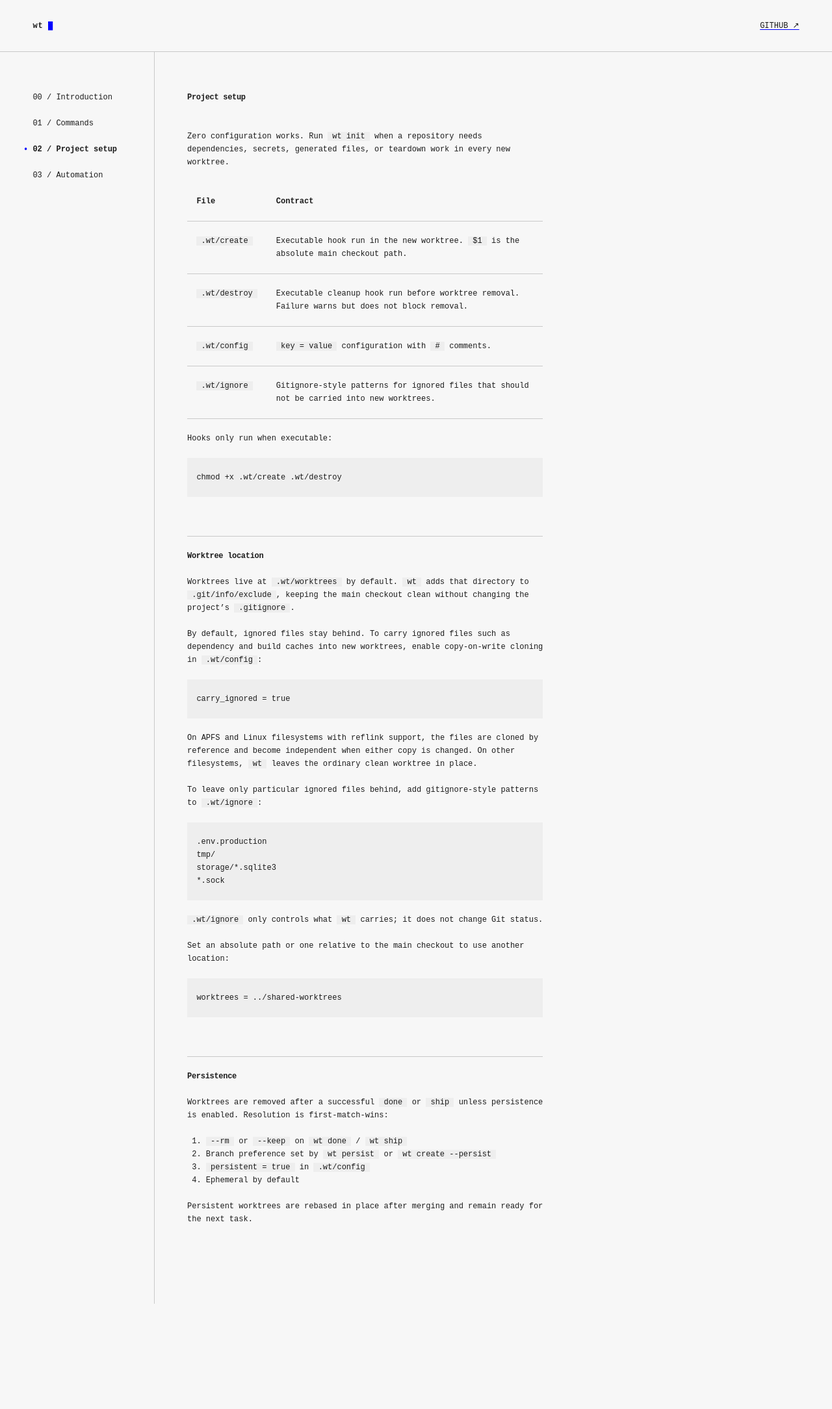
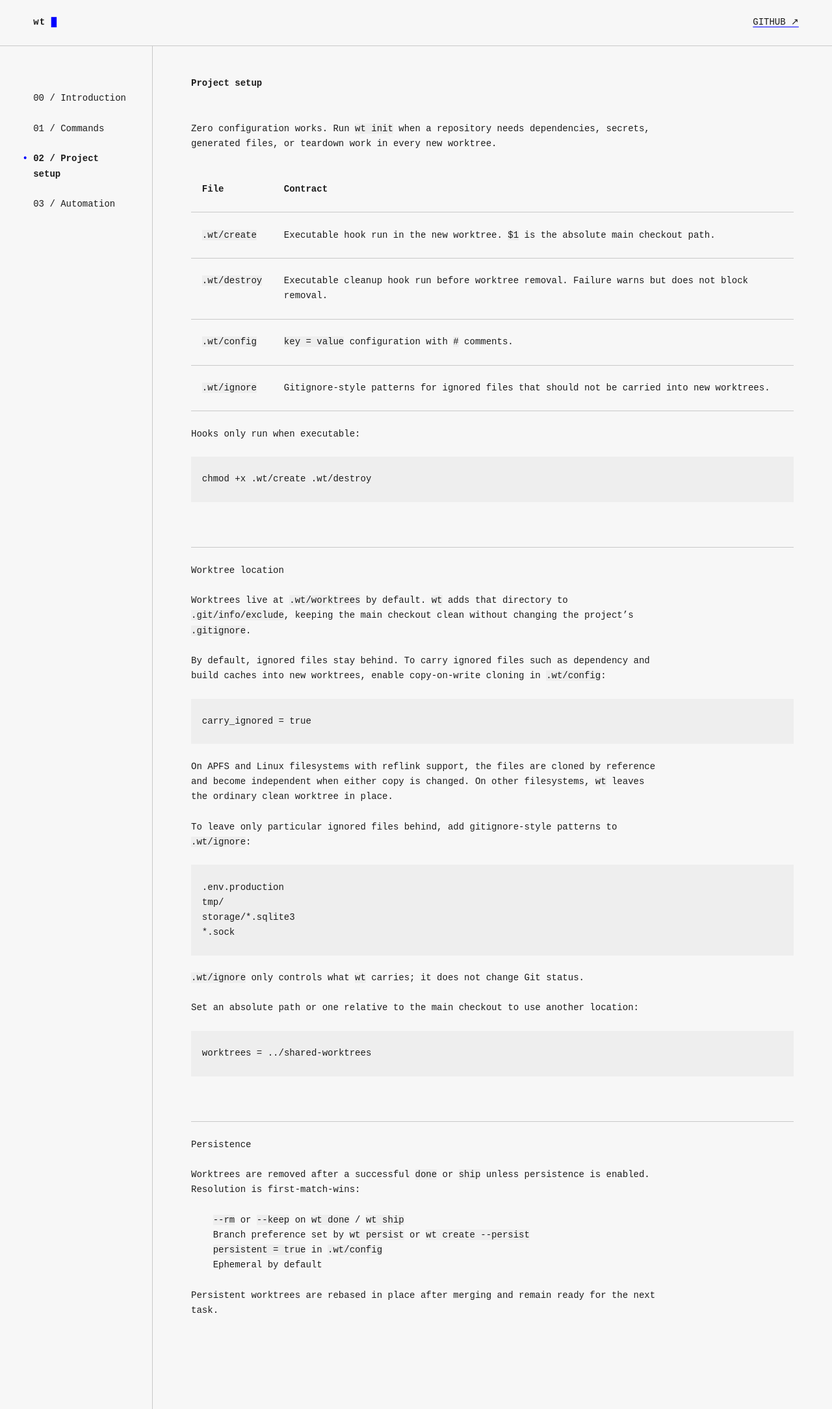
Before and after one commit to mikker/wt, a Jekyll site: the page built from docs/projects.md, in a window 1280 px wide. Shown: the whole page at 65% size. Built offline with Jekyll 4.4.1, drawn with Linux system fonts in a browser that asks for light colours; before the commit the page ends 2007 px from its top, so only the background shows below that.

Commit message:
Restyle the docs site
Add a preflight reset, bump the type size and leading, and let every
table scroll sideways in a wide-table wrapper.

```diff
--- /dev/null
+++ b/docs/assets/preflight.css
@@ -0,0 +1,410 @@
+/*
+  1. Prevent padding and border from affecting element width. (https://github.com/mozdevs/cssremedy/issues/4)
+  2. Remove default margins and padding
+  3. Reset all borders.
+*/
+
+*,
+::after,
+::before,
+::backdrop,
+::file-selector-button {
+  box-sizing: border-box; /* 1 */
+  margin: 0; /* 2 */
+  padding: 0; /* 2 */
+  border: 0 solid; /* 3 */
+}
+
+/*
+  1. Use a consistent sensible line-height in all browsers.
+  2. Prevent adjustments of font size after orientation changes in iOS.
+  3. Use a more readable tab size.
+  4. Use the user's configured `sans` font-family by default.
+  5. Use the user's configured `sans` font-feature-settings by default.
+  6. Use the user's configured `sans` font-variation-settings by default.
+  7. Disable tap highlights on iOS.
+*/
+
+html,
+:host {
+  line-height: 1.5; /* 1 */
+  -webkit-text-size-adjust: 100%; /* 2 */
+  tab-size: 4; /* 3 */
+  font-family: --theme(
+    --default-font-family,
+    -apple-system,
+    BlinkMacSystemFont,
+    "Segoe UI",
+    Roboto,
+    "Helvetica Neue",
+    "Noto Sans",
+    Arial,
+    sans-serif,
+    "Apple Color Emoji",
+    "Segoe UI Emoji",
+    "Segoe UI Symbol",
+    "Noto Color Emoji"
+  ); /* 4 */
+  font-feature-settings: --theme(
+    --default-font-feature-settings,
+    normal
+  ); /* 5 */
+  font-variation-settings: --theme(
+    --default-font-variation-settings,
+    normal
+  ); /* 6 */
+  -webkit-tap-highlight-color: transparent; /* 7 */
+}
+
+/*
+  1. Add the correct height in Firefox.
+  2. Correct the inheritance of border color in Firefox. (https://bugzilla.mozilla.org/show_bug.cgi?id=190655)
+  3. Reset the default border style to a 1px solid border.
+*/
+
+hr {
+  height: 0; /* 1 */
+  color: inherit; /* 2 */
+  border-top-width: 1px; /* 3 */
+}
+
+/*
+  Add the correct text decoration in Chrome, Edge, and Safari.
+*/
+
+abbr:where([title]) {
+  -webkit-text-decoration: underline dotted;
+  text-decoration: underline dotted;
+}
+
+/*
+  Remove the default font size and weight for headings.
+*/
+
+h1,
+h2,
+h3,
+h4,
+h5,
+h6 {
+  font-size: inherit;
+  font-weight: inherit;
+}
+
+/*
+  Reset links to optimize for opt-in styling instead of opt-out.
+*/
+
+a {
+  color: inherit;
+  -webkit-text-decoration: inherit;
+  text-decoration: inherit;
+}
+
+/*
+  Add the correct font weight in Edge and Safari.
+*/
+
+b,
+strong {
+  font-weight: bolder;
+}
+
+/*
+  1. Use the user's configured `mono` font-family by default.
+  2. Use the user's configured `mono` font-feature-settings by default.
+  3. Use the user's configured `mono` font-variation-settings by default.
+  4. Correct the odd `em` font sizing in all browsers.
+*/
+
+code,
+kbd,
+samp,
+pre {
+  font-family: --theme(
+    --default-mono-font-family,
+    ui-monospace,
+    SFMono-Regular,
+    Menlo,
+    Monaco,
+    Consolas,
+    "Liberation Mono",
+    "Courier New",
+    monospace
+  ); /* 1 */
+  font-feature-settings: --theme(
+    --default-mono-font-feature-settings,
+    normal
+  ); /* 2 */
+  font-variation-settings: --theme(
+    --default-mono-font-variation-settings,
+    normal
+  ); /* 3 */
+  font-size: 1em; /* 4 */
+}
+
+/*
+  Add the correct font size in all browsers.
+*/
+
+small {
+  font-size: 80%;
+}
+
+/*
+  Prevent `sub` and `sup` elements from affecting the line height in all browsers.
+*/
+
+sub,
+sup {
+  font-size: 75%;
+  line-height: 0;
+  position: relative;
+  vertical-align: baseline;
+}
+
+sub {
+  bottom: -0.25em;
+}
+
+sup {
+  top: -0.5em;
+}
+
+/*
+  1. Remove text indentation from table contents in Chrome and Safari. (https://bugs.chromium.org/p/chromium/issues/detail?id=999088, https://bugs.webkit.org/show_bug.cgi?id=201297)
+  2. Correct table border color inheritance in all Chrome and Safari. (https://bugs.chromium.org/p/chromium/issues/detail?id=935729, https://bugs.webkit.org/show_bug.cgi?id=195016)
+  3. Remove gaps between table borders by default.
+*/
+
+table {
+  text-indent: 0; /* 1 */
+  border-color: inherit; /* 2 */
+  border-collapse: collapse; /* 3 */
+}
+
+/*
+  Use the modern Firefox focus style for all focusable elements.
+*/
+
+:-moz-focusring:where(:not(iframe)) {
+  outline: auto;
+}
+
+/*
+  Add the correct vertical alignment in Chrome and Firefox.
+*/
+
+progress {
+  vertical-align: baseline;
+}
+
+/*
+  Add the correct display in Chrome and Safari.
+*/
+
+summary {
+  display: list-item;
+}
+
+/*
+  Make lists unstyled by default.
+*/
+
+ol,
+ul,
+menu {
+  list-style: none;
+}
+
+/*
+  1. Make replaced elements `display: block` by default. (https://github.com/mozdevs/cssremedy/issues/14)
+  2. Add `vertical-align: middle` to align replaced elements more sensibly by default. (https://github.com/jensimmons/cssremedy/issues/14#issuecomment-634934210)
+      This can trigger a poorly considered lint error in some tools but is included by design.
+*/
+
+img,
+svg,
+video,
+canvas,
+audio,
+iframe,
+embed,
+object {
+  display: block; /* 1 */
+  vertical-align: middle; /* 2 */
+}
+
+/*
+  Constrain images and videos to the parent width and preserve their intrinsic aspect ratio. (https://github.com/mozdevs/cssremedy/issues/14)
+*/
+
+img,
+video {
+  max-width: 100%;
+  height: auto;
+}
+
+/*
+  1. Inherit font styles in all browsers.
+  2. Remove border radius in all browsers.
+  3. Remove background color in all browsers.
+  4. Ensure consistent opacity for disabled states in all browsers.
+*/
+
+button,
+input,
+select,
+optgroup,
+textarea,
+::file-selector-button {
+  font: inherit; /* 1 */
+  font-feature-settings: inherit; /* 1 */
+  font-variation-settings: inherit; /* 1 */
+  letter-spacing: inherit; /* 1 */
+  color: inherit; /* 1 */
+  border-radius: 0; /* 2 */
+  background-color: transparent; /* 3 */
+  opacity: 1; /* 4 */
+}
+
+/*
+  Restore default font weight.
+*/
+
+:where(select:is([multiple], [size])) optgroup {
+  font-weight: bolder;
+}
+
+/*
+  Restore indentation.
+*/
+
+:where(select:is([multiple], [size])) optgroup option {
+  padding-inline-start: 20px;
+}
+
+/*
+  Restore space after button.
+*/
+
+::file-selector-button {
+  margin-inline-end: 4px;
+}
+
+/*
+  Reset the default placeholder opacity in Firefox. (https://github.com/tailwindlabs/tailwindcss/issues/3300)
+*/
+
+::placeholder {
+  opacity: 1;
+}
+
+/*
+  Set the default placeholder color to a semi-transparent version of the current text color in browsers that do not
+  crash when using `color-mix(…)` with `currentcolor`. (https://github.com/tailwindlabs/tailwindcss/issues/17194)
+*/
+
+@supports (not (-webkit-appearance: -apple-pay-button)) /* Not Safari */ or
+  (contain-intrinsic-size: 1px) /* Safari 17+ */ {
+  ::placeholder {
+    color: color-mix(in oklab, currentcolor 50%, transparent);
+  }
+}
+
+/*
+  Prevent resizing textareas horizontally by default.
+*/
+
+textarea {
+  resize: vertical;
+}
+
+/*
+  Remove the inner padding in Chrome and Safari on macOS.
+*/
+
+::-webkit-search-decoration {
+  -webkit-appearance: none;
+}
+
+/*
+  1. Ensure date/time inputs have the same height when empty in iOS Safari.
+  2. Ensure text alignment can be changed on date/time inputs in iOS Safari.
+*/
+
+::-webkit-date-and-time-value {
+  min-height: 1lh; /* 1 */
+  text-align: inherit; /* 2 */
+}
+
+/*
+  Prevent height from changing on date/time inputs in macOS Safari when the input is set to `display: block`.
+*/
+
+::-webkit-datetime-edit {
+  display: inline-flex;
+}
+
+/*
+  Remove excess padding from pseudo-elements in date/time inputs to ensure consistent height across browsers.
+*/
+
+::-webkit-datetime-edit-fields-wrapper {
+  padding: 0;
+}
+
+::-webkit-datetime-edit,
+::-webkit-datetime-edit-year-field,
+::-webkit-datetime-edit-month-field,
+::-webkit-datetime-edit-day-field,
+::-webkit-datetime-edit-hour-field,
+::-webkit-datetime-edit-minute-field,
+::-webkit-datetime-edit-second-field,
+::-webkit-datetime-edit-millisecond-field,
+::-webkit-datetime-edit-meridiem-field {
+  padding-block: 0;
+}
+
+/*
+  Center dropdown marker shown on inputs with paired `<datalist>`s in Chrome. (https://github.com/tailwindlabs/tailwindcss/issues/18499)
+*/
+
+::-webkit-calendar-picker-indicator {
+  line-height: 1;
+}
+
+/*
+  Remove the additional `:invalid` styles in Firefox. (https://github.com/mozilla/gecko-dev/blob/2f9eacd9d3d995c937b4251a5557d95d494c9be1/layout/style/res/forms.css#L728-L737)
+*/
+
+:-moz-ui-invalid {
+  box-shadow: none;
+}
+
+/*
+  Correct the inability to style the border radius in iOS Safari.
+*/
+
+button,
+input:where([type="button"], [type="reset"], [type="submit"]),
+::file-selector-button {
+  appearance: button;
+}
+
+/*
+  Correct the cursor style of increment and decrement buttons in Safari.
+*/
+
+::-webkit-inner-spin-button,
+::-webkit-outer-spin-button {
+  height: auto;
+}
+
+/*
+  Make elements with the HTML hidden attribute stay hidden by default.
+*/
+
+[hidden]:where(:not([hidden="until-found"])) {
+  display: none !important;
+}
--- a/docs/assets/style.css
+++ b/docs/assets/style.css
@@ -1,3 +1,5 @@
+@import url("preflight.css");
+
 :root {
   color-scheme: light;
   --paper: #f7f7f7;
@@ -6,15 +8,8 @@
   --syntax: #00f;
   --line: #c9c9c9;
   --code: #eeeeee;
-  --measure: 76ch;
-  --leading: 20px;
-}
-
-*,
-*::before,
-*::after {
-  box-sizing: border-box;
-  line-height: inherit;
+  --measure: 86ch;
+  --leading: 1.66;
 }
 
 html {
@@ -23,16 +18,16 @@ html {
 }
 
 body {
-  margin: 0;
   background: var(--paper);
   color: var(--ink);
   font-family:
     "SFMono-Regular", "Cascadia Code", "Roboto Mono", ui-monospace, monospace;
-  font-size: 12px;
+  font-size: 14px;
 }
 
 a {
   color: inherit;
+  text-decoration: underline;
   text-decoration-color: var(--accent);
   text-underline-offset: 0.2em;
 }
@@ -43,7 +38,7 @@ a:focus-visible {
 }
 
 .site-header {
-  min-height: 4lh;
+  min-height: 3lh;
   padding: 1lh clamp(2ch, 4vw, 7ch);
   border-bottom: 1px solid var(--line);
   display: flex;
@@ -53,7 +48,7 @@ a:focus-visible {
 }
 
 .wordmark {
-  font-weight: 800;
+  font-weight: 600;
   letter-spacing: 0.08em;
   text-decoration: none;
 }
@@ -65,8 +60,8 @@ a:focus-visible {
 
 .shell {
   display: grid;
-  grid-template-columns: minmax(25ch, 33ch) minmax(0, 1fr);
-  min-height: calc(100vh - 4lh);
+  grid-template-columns: minmax(25ch, 28ch) minmax(0, 1fr);
+  min-height: calc(100vh - 3lh);
 }
 
 aside {
@@ -91,15 +86,12 @@ aside a[aria-current="page"]::before {
 }
 
 main {
-  width: min(100%, calc(var(--measure) + 14ch));
-  padding: 3lh 7ch 5lh;
+  padding: 2lh 7ch 5lh;
 }
 
 h1,
 h2,
 h3 {
-  font-size: inherit;
-  letter-spacing: -0.025em;
   text-wrap: balance;
 }
 
@@ -149,21 +141,18 @@ pre {
   max-width: var(--measure);
 }
 
-li + li {
-  margin-top: 0;
-}
-
 code {
-  padding: 0 1ch;
   background: var(--code);
   font: inherit;
 }
 
 pre {
+  max-width: 100%;
   margin: 1lh 0;
   padding: 1lh 2ch;
-  overflow-wrap: anywhere;
-  white-space: pre-wrap;
+  overflow-x: auto;
+  /* overflow-wrap: anywhere; */
+  /* white-space: pre-wrap; */
   background: var(--code);
 }
 
@@ -182,16 +171,15 @@ table {
 }
 
 .wide-table {
-  width: min(152ch, calc(100vw - 47ch));
+  width: 100%;
   max-width: 152ch;
   overflow-x: auto;
-  overscroll-behavior-inline: contain;
+  /* overscroll-behavior-inline: contain; */
 }
 
 .wide-table table {
-  width: 152ch;
+  min-width: var(--measure);
   max-width: none;
-  margin-bottom: 0;
 }
 
 th,
@@ -206,6 +194,7 @@ th {
   font-weight: 700;
 }
 
+
 @media (prefers-color-scheme: dark) {
   :root {
     color-scheme: dark;
@@ -217,6 +206,10 @@ th {
 }
 
 @media (max-width: 760px) {
+  body {
+    font-size: 12px;
+  }
+
   .site-header {
     align-items: flex-start;
     flex-direction: column;
@@ -240,11 +233,6 @@ th {
   main {
     padding: 2lh 2ch 4lh;
   }
-
-  .wide-table {
-    width: 100%;
-    max-width: 100%;
-  }
 }
 
 @media (prefers-reduced-motion: reduce) {
--- a/docs/projects.md
+++ b/docs/projects.md
@@ -10,12 +10,16 @@ permalink: /projects/
 Zero configuration works. Run `wt init` when a repository needs dependencies,
 secrets, generated files, or teardown work in every new worktree.
 
+<div class="wide-table" markdown="1">
+
 | File | Contract |
 |---|---|
 | `.wt/create` | Executable hook run in the new worktree. `$1` is the absolute main checkout path. |
 | `.wt/destroy` | Executable cleanup hook run before worktree removal. Failure warns but does not block removal. |
 | `.wt/config` | `key = value` configuration with `#` comments. |
 | `.wt/ignore` | Gitignore-style patterns for ignored files that should not be carried into new worktrees. |
+
+</div>
 
 Hooks only run when executable:
 
```
